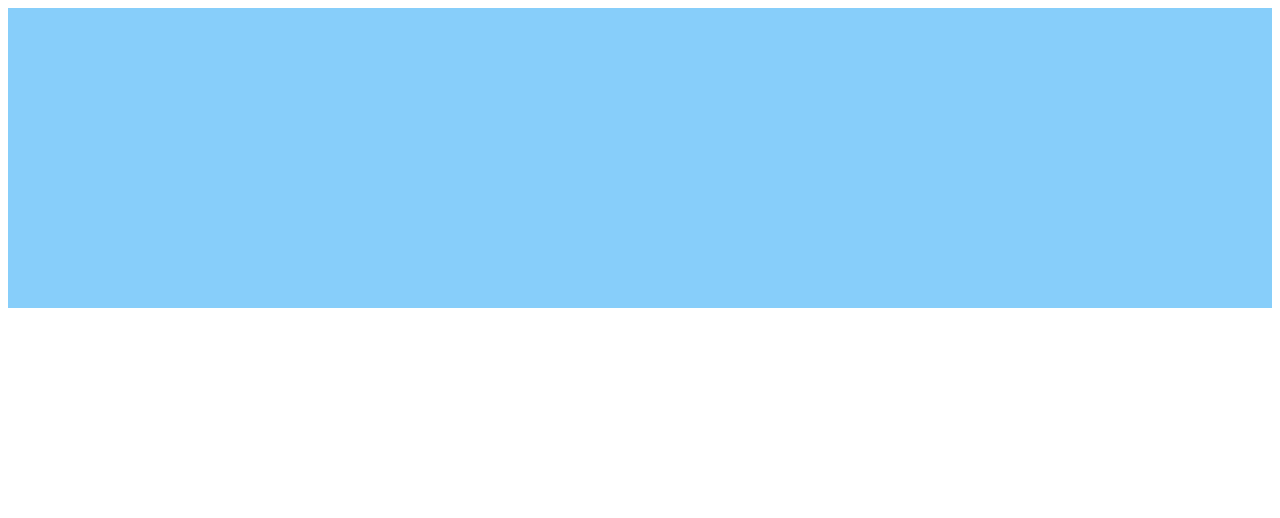
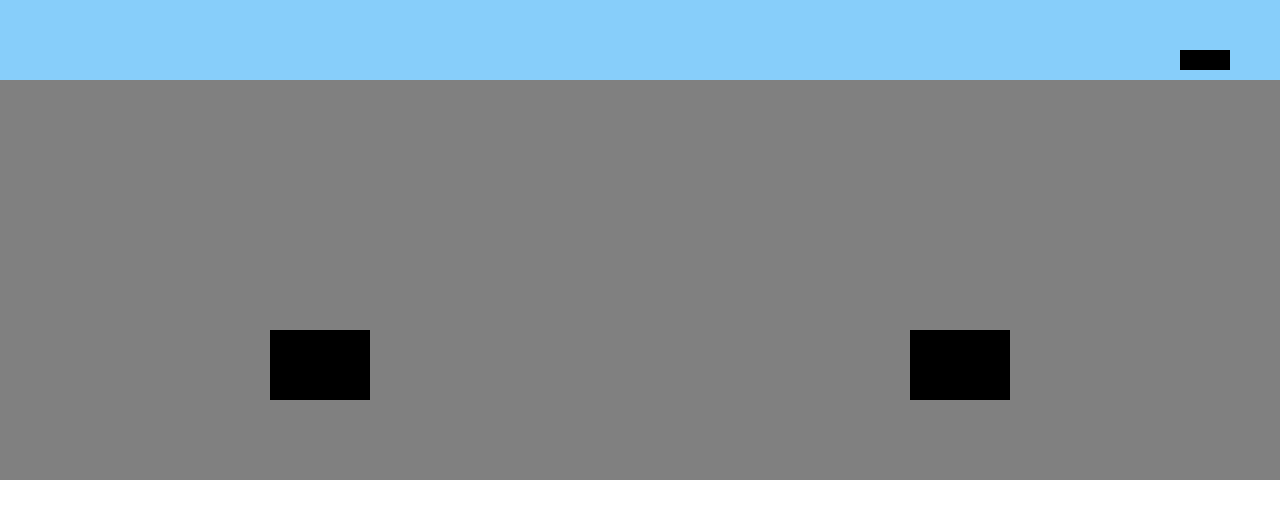
Before and after one commit to Alecpu92/htmlcss-struttura-discord, a plain HTML site: page index.html in a window 1280 px wide. Drawn offline with Linux system fonts and the light colour scheme.

Commit message:
prima stesura header, inizio main

```diff
--- a/css/style.css
+++ b/css/style.css
@@ -1,11 +1,35 @@
-#contenitore-header{
+*{
+    margin: 0;
+    padding: 0;
+    box-sizing: border-box;
+}
+.contenitore-nav{
     background-color: lightskyblue;
-    min-height: 300px;
+    min-height: 80px;
     display: flex;
+    flex-direction: row;
+    justify-content: flex-end;
+
+
 }
 #accedi{
-
+    width: 50px;
+    height: 20px;
+    background-color: black;
+    margin-right: 50px;
+    margin-top: 50px;
+}
+.contenitore-hero{
+    background-color: grey;
+    min-height: 400px;
+    display: flex;
+    flex-direction: row;
+    justify-content: space-around;
+    align-items: flex-end;
 }
 .download{
-
+    background-color: black;
+    width: 100px;
+    height: 70px;
+    margin-bottom: 80px;
 }
--- a/index.html
+++ b/index.html
@@ -14,8 +14,10 @@
     <!-- barra di navigazione e titolo e download -->
 
     <header>
-        <div id="contenitore-header">
+        <div class="contenitore-nav">
             <div id="accedi"></div>
+        </div>
+        <div class="contenitore-hero">
             <div class="download"></div>
             <div class="download"></div>
         </div>
```
